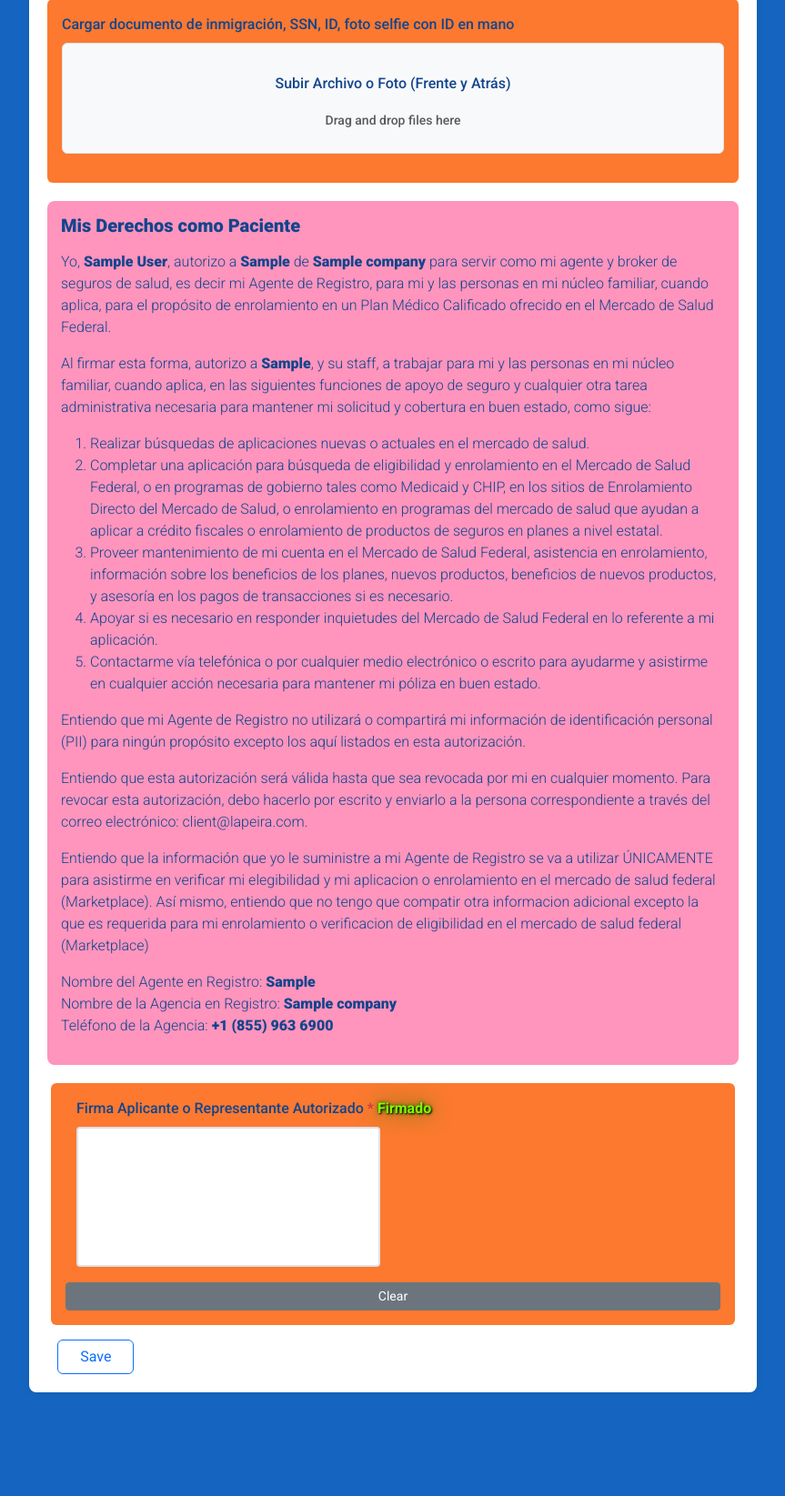
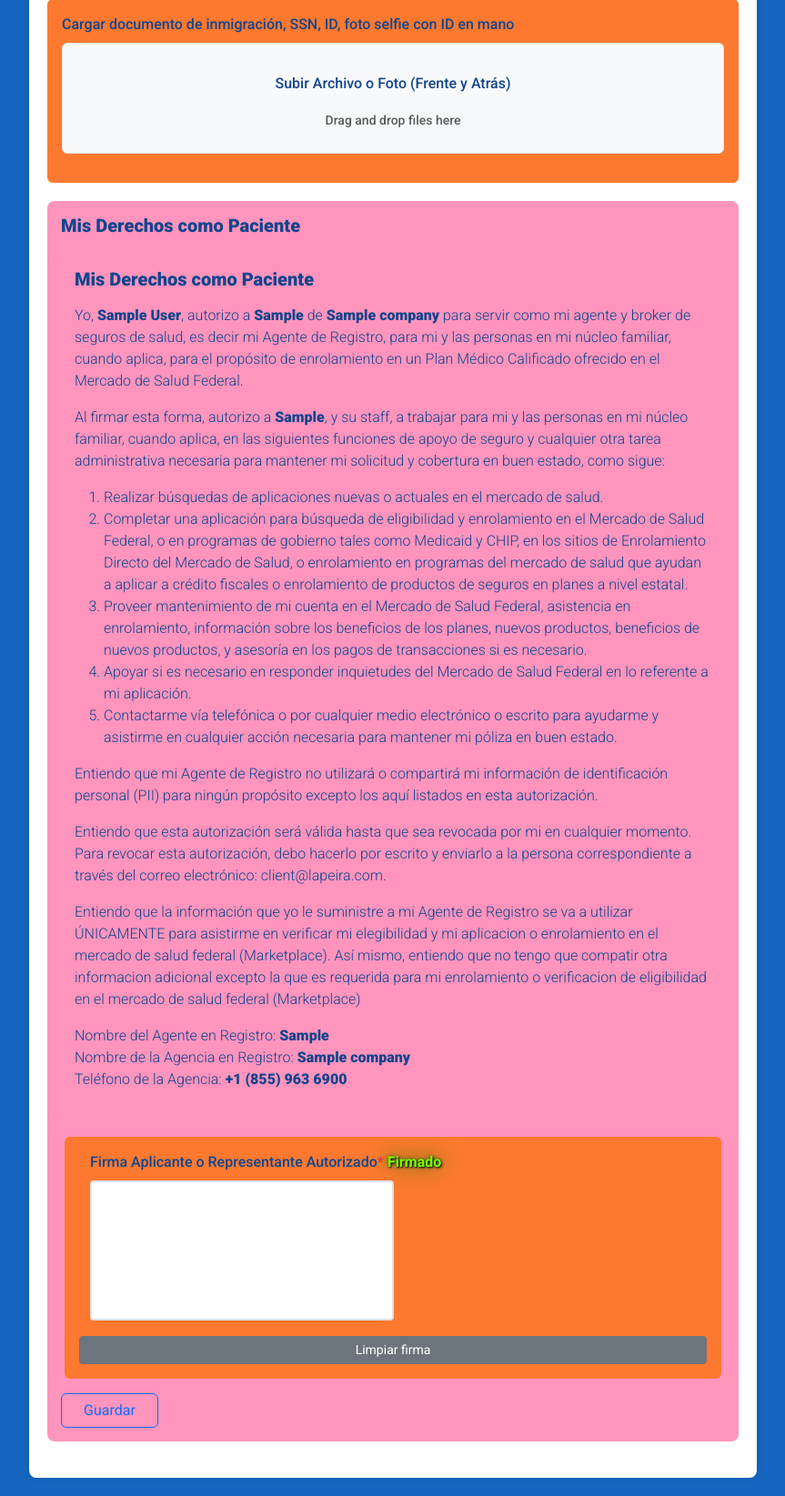
Before and after one commit to Elias0428/CRM, a Django app: template app/templates/consent/consent1.html in a window 1280 px wide. Shown: the part 1499-3144 px from the top of the page at 91% size, without its empty margins (208-1071 px from the left). Before the commit the page ends 3030 px from the top, so only its background shows below. Run offline with Django 5.2, Linux system fonts and the light colour scheme; the template is opened without the code that fills it: most values are stand-ins (such as "Sample title", 1, 10 or a date in 2020); a map, chart or similar area stays blank; some libraries are stand-ins or nearby versions.

Commit message:
Update consent1.html

```diff
--- a/app/templates/consent/consent1.html
+++ b/app/templates/consent/consent1.html
@@ -136,13 +138,14 @@
     {% endif %}
 
     <div class="form-container roboto-medium color-blue">
-        <h2 class="text-center mb-4 roboto-black color-blue">AGENTE EN REGISTRO</h2>
-        <h6 class="text-center mb-4 roboto-medium color-blue container">AUTORIZACION DE ENTREGA INFORMACIÓN PARA ENROLAMIENTO EN EL MERCADO DE SALUD</h6>
+        <h2 class="text-center mb-4 roboto-black color-blue">
+           {% trans "AGENTE EN REGISTRO" %}</h2>
+        <h6 class="text-center mb-4 roboto-medium color-blue container">{% blocktrans %}AUTORIZACION DE ENTREGA INFORMACIÓN PARA ENROLAMIENTO EN EL MERCADO DE SALUD{% endblocktrans %}</h6>
 
         <form id="signatureForm" method="POST" enctype="multipart/form-data">
             <!-- Personal Information -->
             <div class="bg-orange p-3 rounded mb-3">
-                <label class="form-label">Nombre del Aplicante <span class="text-danger">*</span></label>
+                <label class="form-label">{% trans "Nombre del Aplicante" %}<span class="text-danger">*</span></label>
                 <div class="row g-2">
                     <div class="col">
                         <input id="inputName" name="first_name" type="text" class="form-control" value="{{obamacare.client.first_name}}">
@@ -157,7 +160,7 @@
             <div class="row mb-3">
                 <div class="col-md-6">
                     <div class="bg-info p-3 rounded">
-                        <label class="form-label">Teléfono <span class="text-danger">*</span></label>
+                        <label class="form-label">{% trans "Teléfono" %}<span class="text-danger">*</span></label>
                         <input name="phone_number" type="tel" class="form-control" value="{{obamacare.client.phone_number}}">
                     </div>
                 </div>
@@ -356,41 +359,45 @@
 
             <!-- Rights Section -->
             <div class="rights-section">
-                <h5 class="mb-3 roboto-black">Mis Derechos como Paciente</h5>
-                <p class="roboto-light">Yo, <span id="textName" class="roboto-black">{{obamacare.client.first_name}} {{obamacare.client.last_name}}</span>, autorizo a <span id="textAgent" class="roboto-black">{{obamacare.agent_usa}}</span> de <span class="roboto-black" id="textCarrier">{{company}}</span> para servir como mi agente y broker de seguros de salud, es decir mi Agente de Registro, para mi y las personas en mi núcleo familiar, cuando aplica, para el propósito de enrolamiento en un Plan Médico Calificado ofrecido en el Mercado de Salud Federal.</p>
-                <p class="roboto-light">Al firmar esta forma, autorizo a <span class="roboto-black" id="textCarrier2">{{obamacare.agent_usa}}</span>, y su staff, a trabajar para mi y las personas en mi núcleo familiar, cuando aplica, en las siguientes funciones de apoyo de seguro y cualquier otra tarea administrativa necesaria para mantener mi solicitud y cobertura en buen estado, como sigue:</p>
-                <ol class="roboto-light">
-                    <li>Realizar búsquedas de aplicaciones nuevas o actuales en el mercado de salud.</li>
-                    <li>Completar una aplicación para búsqueda de eligibilidad y enrolamiento en el Mercado de Salud Federal, o en programas de gobierno tales como Medicaid y CHIP, en los sitios de Enrolamiento Directo del Mercado de Salud, o enrolamiento en programas del mercado de salud que ayudan a aplicar a crédito fiscales o enrolamiento de productos de seguros en planes a nivel estatal.</li>
-                    <li>Proveer mantenimiento de mi cuenta en el Mercado de Salud Federal, asistencia en enrolamiento, información sobre los beneficios de los planes, nuevos productos, beneficios de nuevos productos, y asesoría en los pagos de transacciones si es necesario.</li>
-                    <li>Apoyar si es necesario en responder inquietudes del Mercado de Salud Federal en lo referente a mi aplicación.</li>
-                    <li>Contactarme vía telefónica o por cualquier medio electrónico o escrito para ayudarme y asistirme en cualquier acción necesaria para mantener mi póliza en buen estado.</li>
-                </ol>
-                <p class="roboto-light">Entiendo que mi Agente de Registro no utilizará o compartirá mi información de identificación personal (PII) para ningún propósito excepto los aquí listados en esta autorización.</p>
-                <p class="roboto-light">Entiendo que esta autorización será válida hasta que sea revocada por mi en cualquier momento. Para revocar esta autorización, debo hacerlo por escrito y enviarlo a la persona correspondiente a través del correo electrónico: client@lapeira.com.</p>
-                <p class="roboto-light">Entiendo que la información que yo le suministre a mi Agente de Registro se va a utilizar ÚNICAMENTE para asistirme en verificar mi elegibilidad y mi aplicacion o enrolamiento en el mercado de salud federal (Marketplace). Así mismo, entiendo que no tengo que compatir otra informacion adicional excepto la que es requerida para mi enrolamiento o verificacion de eligibilidad en el mercado de salud federal (Marketplace)</p>
-                <p class="roboto-light">Nombre del Agente en Registro: <span class="roboto-black" id="textAgent2">{{obamacare.agent_usa}}</span><br>
-                    Nombre de la Agencia en Registro: <span class="roboto-black" id="textCarrier3">{{company}}</span><br>
-                    Teléfono de la Agencia: <span class="roboto-black">+1 (855) 963 6900</span>
-                </p>
-            </div>
+                <h5 class="mb-3 roboto-black">{% trans "Mis Derechos como Paciente" %}</h5>
+
+                <div class="rights-section">
+                    <h5 class="mb-3 roboto-black">{% trans "Mis Derechos como Paciente" %}</h5>
+                    <p class="roboto-light">{% trans "Yo, " %}<span id="textName" class="roboto-black">{{obamacare.client.first_name}} {{obamacare.client.last_name}}</span>{% trans ", autorizo a " %}<span id="textAgent" class="roboto-black">{{obamacare.agent_usa}}</span> de <span class="roboto-black" id="textCarrier">{{company}}</span> para servir como mi agente y broker de seguros de salud, es decir mi Agente de Registro, para mi y las personas en mi núcleo familiar, cuando aplica, para el propósito de enrolamiento en un Plan Médico Calificado ofrecido en el Mercado de Salud Federal.</p>
+                    <p class="roboto-light">{% trans "Al firmar esta forma, autorizo a " %}<span class="roboto-black" id="textCarrier2">{{obamacare.agent_usa}}</span>{% blocktrans %}, y su staff, a trabajar para mi y las personas en mi núcleo familiar, cuando aplica, en las siguientes funciones de apoyo de seguro y cualquier otra tarea administrativa necesaria para mantener mi solicitud y cobertura en buen estado, como sigue:{% endblocktrans %}</p>
+                    <ol class="roboto-light">
+                        <li>{% blocktrans %}Realizar búsquedas de aplicaciones nuevas o actuales en el mercado de salud.{% endblocktrans %}</li>
+                        <li>{% blocktrans %}Completar una aplicación para búsqueda de eligibilidad y enrolamiento en el Mercado de Salud Federal, o en programas de gobierno tales como Medicaid y CHIP, en los sitios de Enrolamiento Directo del Mercado de Salud, o enrolamiento en programas del mercado de salud que ayudan a aplicar a crédito fiscales o enrolamiento de productos de seguros en planes a nivel estatal.{% endblocktrans %}</li>
+                        <li>{% blocktrans %}Proveer mantenimiento de mi cuenta en el Mercado de Salud Federal, asistencia en enrolamiento, información sobre los beneficios de los planes, nuevos productos, beneficios de nuevos productos, y asesoría en los pagos de transacciones si es necesario.{% endblocktrans %}</li>
+                        <li>{% blocktrans %}Apoyar si es necesario en responder inquietudes del Mercado de Salud Federal en lo referente a mi aplicación.{% endblocktrans %}</li>
+                        <li>{% blocktrans %}Contactarme vía telefónica o por cualquier medio electrónico o escrito para ayudarme y asistirme en cualquier acción necesaria para mantener mi póliza en buen estado.{% endblocktrans %}</li>
+                    </ol>
+                    <p class="roboto-light">{% blocktrans %}Entiendo que mi Agente de Registro no utilizará o compartirá mi información de identificación personal (PII) para ningún propósito excepto los aquí listados en esta autorización.{% endblocktrans %}</p>
+                    <p class="roboto-light">{% blocktrans %}Entiendo que esta autorización será válida hasta que sea revocada por mi en cualquier momento. Para revocar esta autorización, debo hacerlo por escrito y enviarlo a la persona correspondiente a través del correo electrónico: client@lapeira.com.{% endblocktrans %}</p>
+                    <p class="roboto-light">{% blocktrans %}Entiendo que la información que yo le suministre a mi Agente de Registro se va a utilizar ÚNICAMENTE para asistirme en verificar mi elegibilidad y mi aplicacion o enrolamiento en el mercado de salud federal (Marketplace). Así mismo, entiendo que no tengo que compatir otra informacion adicional excepto la que es requerida para mi enrolamiento o verificacion de eligibilidad en el mercado de salud federal (Marketplace){% endblocktrans %}</p>
+                    <p class="roboto-light">{% trans "Nombre del Agente en Registro: " %}<span class="roboto-black" id="textAgent2">{{obamacare.agent_usa}}</span><br>
+                        {% trans "Nombre de la Agencia en Registro: " %}<span class="roboto-black" id="textCarrier3">{{company}}</span><br>
+                        {% trans "Teléfono de la Agencia: " %}<span class="roboto-black">+1 (855) 963 6900</span>
+                    </p>
+                </div>
+
 
             <!-- Signature Section -->
             <div class="bg-orange p-3 rounded mb-3 row m-1">
                 <div class="col-12">
-                    <label class="form-label">Firma Aplicante o Representante Autorizado <span class="text-danger">*</span> {% if consent %}<strong style="color: chartreuse; text-shadow: 1px 1px 2px black, 0 0 25px green, 0 0 5px darkgreen;"> Firmado </strong> {% endif %} </label>
+                    <label class="form-label">{% trans "Firma Aplicante o Representante Autorizado" %}<span class="text-danger">*</span> {% if consent %}<strong style="color: chartreuse; text-shadow: 1px 1px 2px black, 0 0 25px green, 0 0 5px darkgreen;"> {% trans "Firmado" %} </strong> {% endif %} </label>
                 </div>
                 <div class="col-12 container-fluid">
                     <canvas width="330px" id="drawingCanvas" class="signature-pad"></canvas>
                     <input type="hidden" id="signatureInput" name="signature">
                 </div>
-                <button type="button" id="clearCanvas" class="btn btn-secondary btn-sm">Clear</button>
+                <button type="button" id="clearCanvas" class="btn btn-secondary btn-sm">{% trans "Limpiar firma" %}</button>
             </div>
 
             <!-- Form Buttons -->
             <div class="row">
                 <div class="col-2 text-center">
-                    <button id="submitButton" class="btn btn-outline-primary ps-4 pe-4">Save</button>
+                    <button id="submitButton" class="btn btn-outline-primary ps-4 pe-4">{% trans "Guardar" %}</button>
                 </div>
             </div>
             {% csrf_token %}
@@ -471,7 +478,7 @@
                 event.preventDefault();
                 if (isCanvasEmpty()) {
                     canvas.focus()
-                    alert('Por favor, firma antes de enviar el formulario.');
+                    alert('{% trans "Por favor, firma antes de enviar el formulario." %}');
                     return;
                 }
                 const canvasData = canvas.toDataURL('image/png'); // Base64 de la firma
@@ -685,7 +692,7 @@
                 // Cambiar el texto del botón temporalmente
                 const button = document.querySelector('.copy-button');
                 const originalContent = button.innerHTML;
-                button.innerHTML = '<i class="fas fa-check"></i> Copied!';
+                button.innerHTML = '<i class="fas fa-check"></i> {% trans "Copiado!" %}';
 
                 // Restaurar después de 2 segundos
                 setTimeout(() => {
@@ -694,7 +701,7 @@
                 }, 2000);
             }).catch(err => {
                 console.error('Error al copiar:', err);
-                alert('No se pudo copiar el link. Por favor, inténtalo de nuevo.');
+                alert('{% trans "No se pudo copiar el link. Por favor, inténtalo de nuevo." %}');
             });
         }
     </script>
```
Also changed, not shown: other parts of app/templates/consent/consent1.html (+26 -24 lines).
